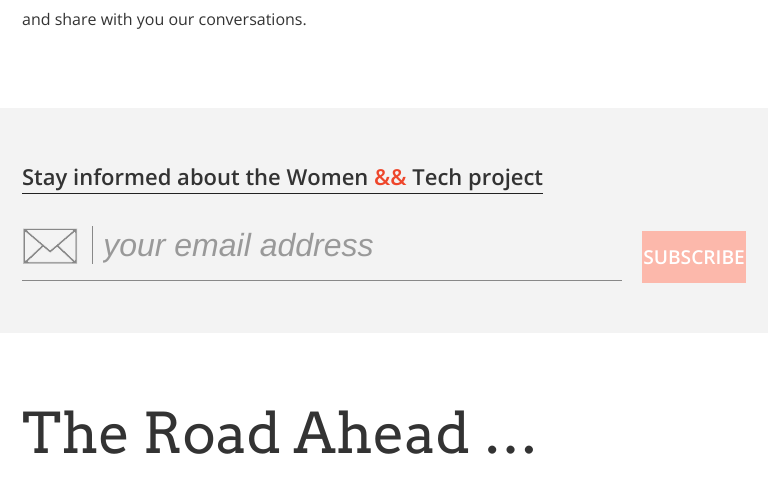
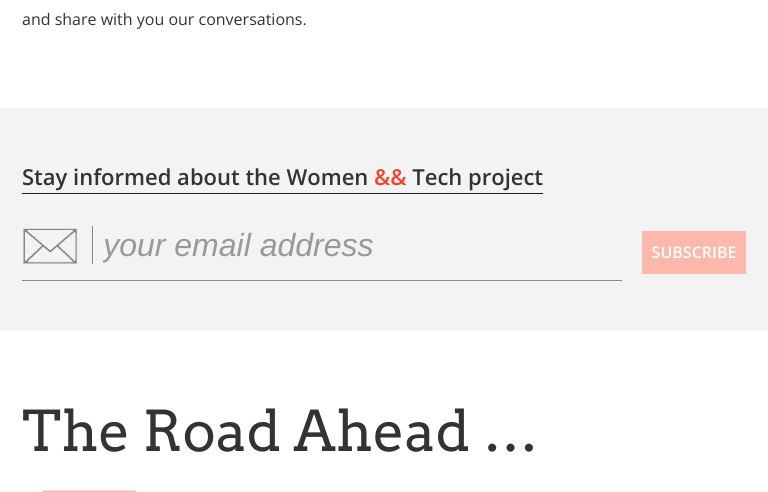
Before and after one commit to WomenAndTech/WomenAndTech, a PHP site: page / in a window 768 px wide. Shown: the part 571-1063 px from the top of the page. Run offline with PHP 8.4, Linux system fonts and the light colour scheme; some libraries are stand-ins or nearby versions.

Commit message:
One or two CSS misses caught in time
Should also add google analytics to the site before we go live

```diff
--- a/css/style.css
+++ b/css/style.css
@@ -430,7 +430,7 @@
 		padding:20px 0;
 	}
 	.timeline h2 {
-		margin:0;
+		margin:0 0 10px;
 	}
 	.timeline h2:after {
 		display:none;
@@ -526,8 +526,8 @@
 		width:50px;
 	}
 	#subscribe input[type=submit]{
-		font-size:1.2em;
-		padding:16px 0 16px;
+		font-size:1em;
+		padding:13px 0 14px;
 	}
 	#coffee-drinker .container {
 		min-height:200px;
```
